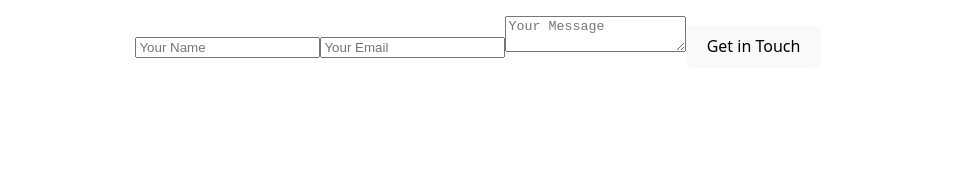
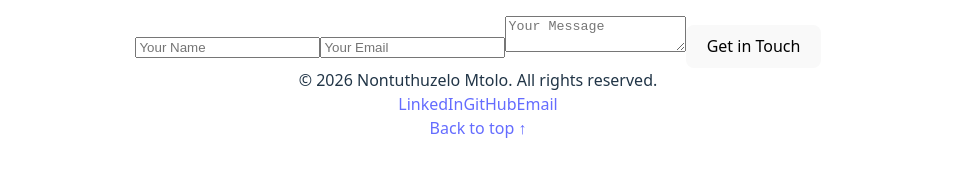
Before and after one commit to NontuthuzeloM24/Nontuthuzelo-Mtolo_Website, a React (Vite) app in the folder website/: page / in a window 1280 px wide. Shown: the part 2833-3002 px from the top of the page, without its empty margins (162-1116 px from the left). Before the commit the page ends 2933 px from the top, so only its background shows below. Built offline with nearby package versions, Linux system fonts and the light colour scheme.

Commit message:
Integrate Footer component and fix export
Replaced the unused <footer /> tag in App.jsx with the Footer component and properly imported it. Fixed the Footer.jsx file by correcting the import statement, adding an export default, and ensuring the component is used as intended.

```diff
--- a/website/src/App.jsx
+++ b/website/src/App.jsx
@@ -5,6 +5,7 @@ import WhatIDo from './components/WhatIDo.jsx'
 import HowItWorks from './components/HowItWorks.jsx'
 import MyWork from './components/MyWork.jsx'
 import Contacts from './components/Contacts.jsx'
+import Footer from './components/Footer.jsx'
 import './App.css'
 
 function App() {
@@ -16,7 +17,7 @@ function App() {
       <HowItWorks />
       <MyWork />
       <Contacts />
-      <footer />
+      <Footer />
     </div>
   )
 }
--- a/website/src/components/Footer.jsx
+++ b/website/src/components/Footer.jsx
@@ -1,9 +1,7 @@
-import React from ' react';
-
 const Footer = () => {
     return (
         <footer>
-            &copy; {new Date().getFullYear()} Nontuuthuzelo Mtolo. All rights reserved.
+            &copy; {new Date().getFullYear()} Nontuthuzelo Mtolo. All rights reserved.
             <div>
                 <a href="https://www.linkedin.com/in/nontuthuzelo-mtolo" target="_blank" rel="noopener noreferrer">LinkedIn</a>
                 <a href="https://github.com/NontuthuzeloM24" target="_blank" rel="noopener noreferrer">GitHub</a>
@@ -13,3 +11,5 @@ const Footer = () => {
         </footer>
     );
 };
+
+export default Footer;
```
